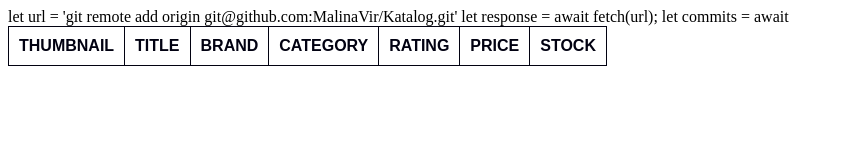
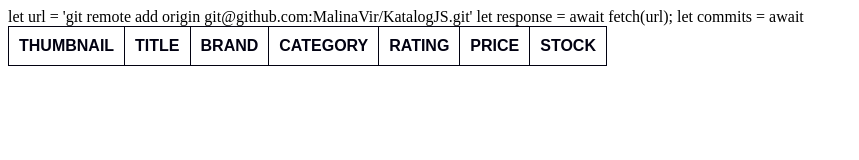
Before and after one commit to MalinaVir/KatalogJS, a plain HTML site: page index.html in a window 1280 px wide. Shown: the whole page, without its empty margins (0-859 px from the left). Drawn offline with Linux system fonts and the light colour scheme.

Commit message:
zmiana kodu github

```diff
--- a/index.html
+++ b/index.html
@@ -1,6 +1,6 @@
 <!DOCTYPE html>
 <html>
-    let url = 'git remote add origin git@github.com:MalinaVir/Katalog.git'
+    let url = 'git remote add origin git@github.com:MalinaVir/KatalogJS.git'
     let response = await fetch(url);
 
     let commits = await <response class="json"></response>
```
